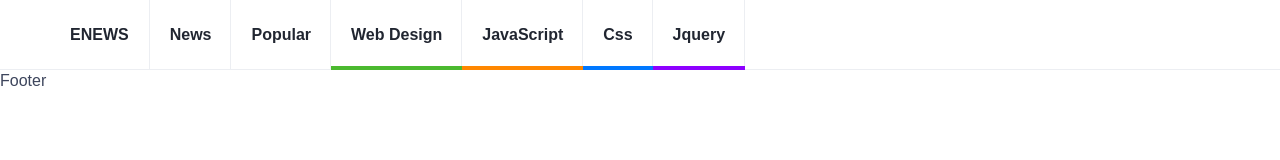
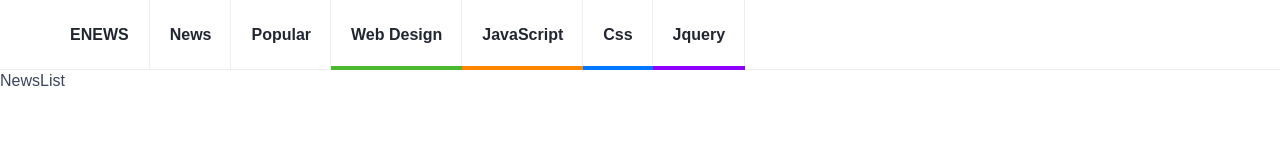
Before and after one commit to erhankocabuga/enews-reactjs, a React (Create React App) app: page / in a window 1280 px wide. Shown: the top 160 px of the page. Built offline with nearby package versions, Linux system fonts and the light colour scheme; no server answers; some icons are missing.

Commit message:
Template tasarım dosyaları ayarlandı, giydirme çalışmaları sürüyor

```diff
--- a/src/components/NewsList.js
+++ b/src/components/NewsList.js
@@ -1,11 +1,8 @@
-
-
-
 import React from 'react';
 
 const NewsList = () => {
     return (
-        <p>Footer</p>
+        <p>NewsList</p>
     );
 };
 
```
